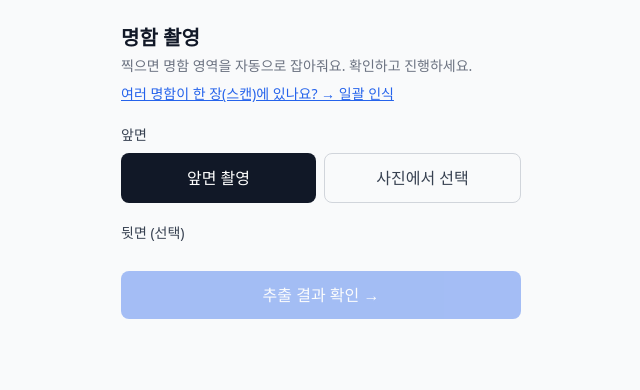
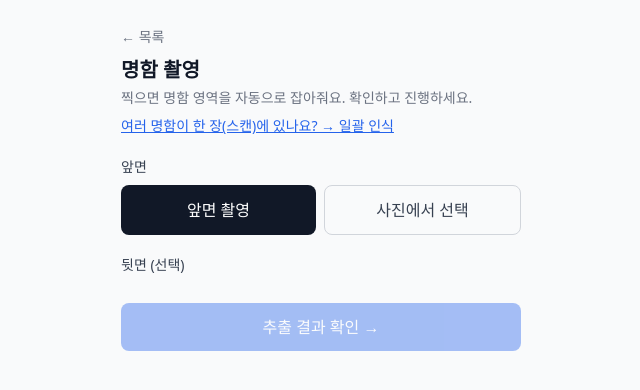
Before and after one commit to yovminmjchoi/BUSINESS-CARD-COLLECTOR, a Next.js app: page /new in a window 1280 px wide. Shown: the top 390 px of the page, without its empty margins (319-959 px from the left). Built offline with nearby package versions, Linux system fonts and the light colour scheme.

Commit message:
fix: 명함 촬영 화면에 목록으로 돌아가기 버튼 추가

```diff
--- a/app/new/page.tsx
+++ b/app/new/page.tsx
@@ -1,5 +1,6 @@
 "use client";
 
+import Link from "next/link";
 import { useRouter } from "next/navigation";
 import { useEffect, useRef, useState } from "react";
 import CameraCapture from "@/components/CameraCapture";
@@ -166,7 +167,8 @@ export default function NewCardPage() {
   return (
     <main className="mx-auto flex min-h-screen max-w-md flex-col gap-5 p-6">
       <header>
-        <h1 className="text-xl font-bold">명함 촬영</h1>
+        <Link href="/" className="text-sm text-gray-500">← 목록</Link>
+        <h1 className="mt-2 text-xl font-bold">명함 촬영</h1>
         <p className="mt-1 text-sm text-gray-500">
           찍으면 명함 영역을 자동으로 잡아줘요. 확인하고 진행하세요.
         </p>
```
